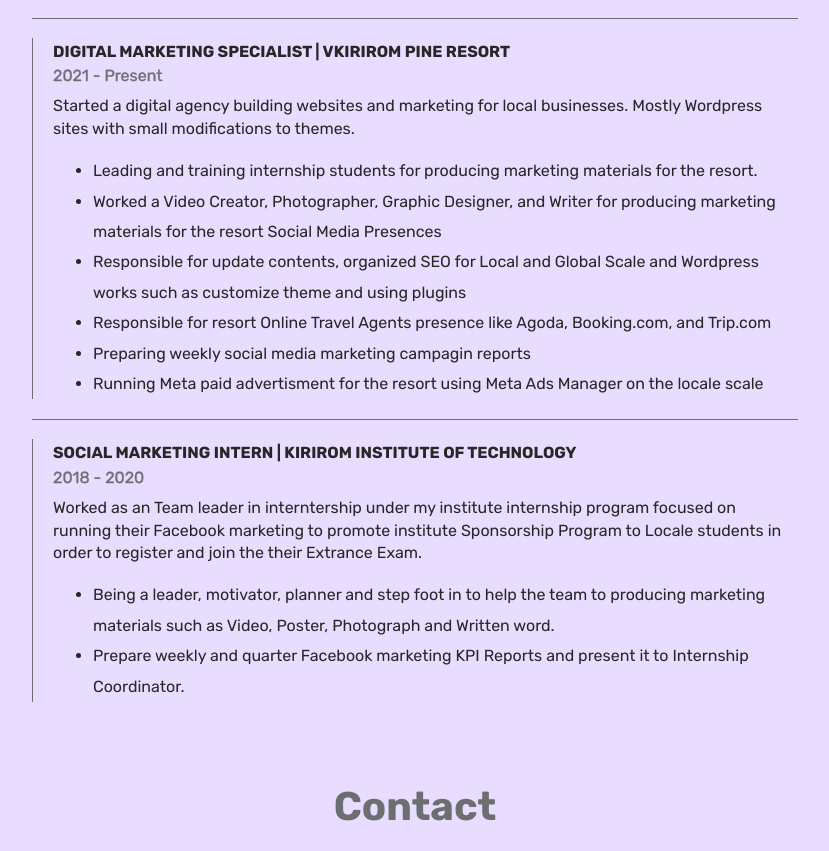
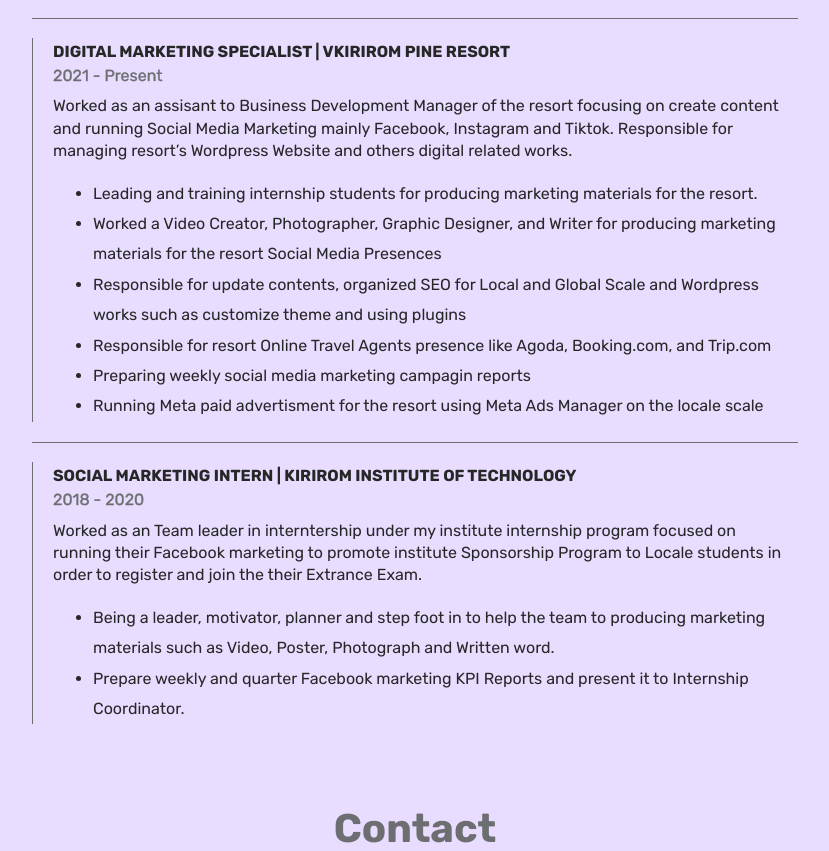
Before and after one commit to SosSokleng99/my-porfolio, a Next.js app: page / in a window 1280 px wide. Shown: the part 1833-2684 px from the top of the page, without its empty margins (225-1054 px from the left). Built offline with nearby package versions, Linux system fonts and the light colour scheme.

Commit message:
Modified Work Description

```diff
--- a/pages/index.tsx
+++ b/pages/index.tsx
@@ -149,9 +149,7 @@ export default function Home() {
             <div className={styles.work_card}>
               <strong>Digital Marketing Specialist | vKirirom Pine Resort  </strong>
               <p className={styles.p_ws}>2021 - Present</p>
-              <p>Started a digital agency building websites and marketing for
-                local businesses. Mostly Wordpress sites with small modifications to
-                themes.</p>
+              <p>Worked as an assisant to Business Development Manager of the resort focusing on create content and running Social Media Marketing mainly Facebook, Instagram and Tiktok. Responsible for managing resort’s Wordpress Website and others digital related works.</p>
               <ul>
                 <li>Leading and training internship students for producing marketing materials for the resort.</li>
                 <li>Worked a Video Creator, Photographer, Graphic Designer, and Writer for producing marketing materials for the resort Social Media Presences</li>
```
